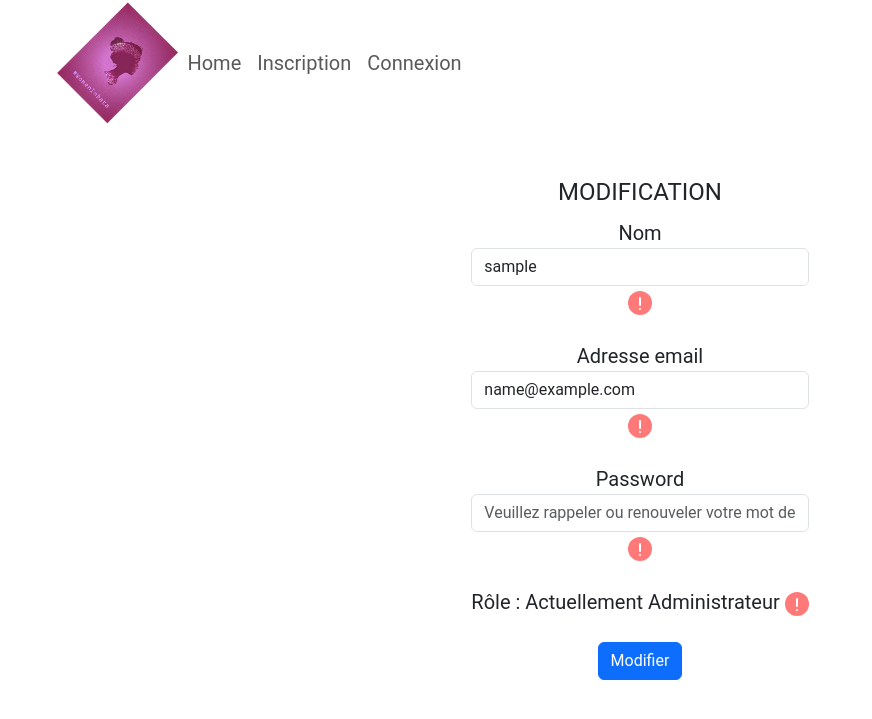
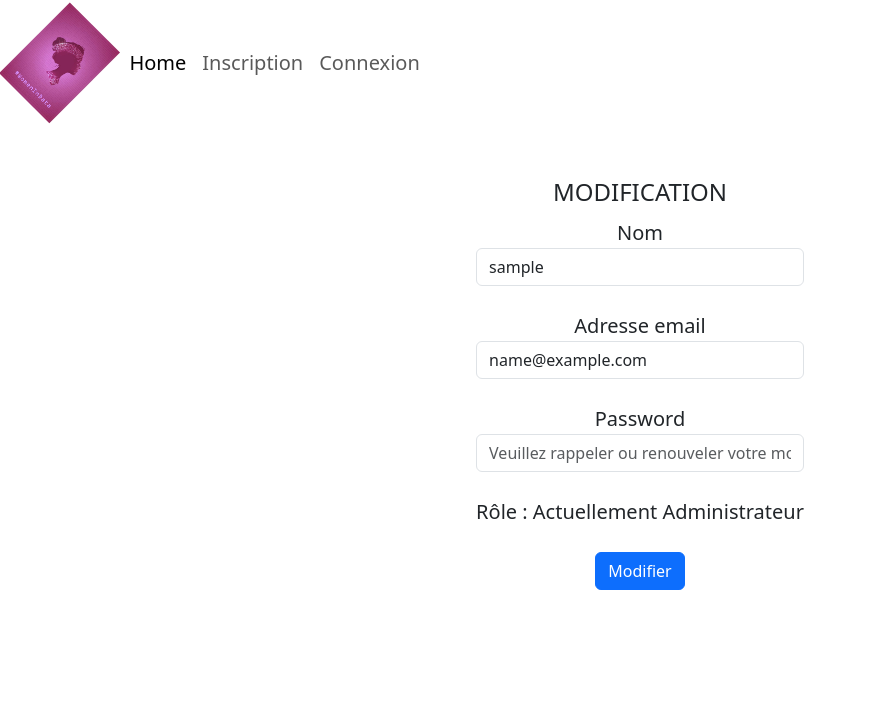
Before and after one commit to SERAOZ/ProjetSemra, a PHP site: template views/admin/formUser.php in a window 1280 px wide. Shown: the top 719 px of the page, without its empty margins (0-872 px from the left). Run offline with PHP 8.4, Linux system fonts and the light colour scheme; the template is opened without the code that fills it: most values are stand-ins (such as "Sample title", 1, 10 or a date in 2020); some libraries are stand-ins or nearby versions.

Commit message:
last_version

```diff
--- a/public/css/style.css
+++ b/public/css/style.css
@@ -1,13 +1,17 @@
 /* Styles à appliquer si la largeur de l'écran est inférieure à 768px*/
 @media screen and (max-width: 768px) {
     .navbar {
-        background-color: #333; /* Changer la couleur de fond de la barre de navigation sur les petits écrans */
+        background-color:none; /* Changer la couleur de fond de la barre de navigation sur les petits écrans */
     }
     .navbar-nav .nav-item .nav-link {
         display: block; /* Définir les éléments de menu comme des blocs */
-        margin: 150px 0; /* Définir la plage verticale */
+        margin: 0; /* Définir la plage verticale */
     }
 
+}
+.navbar-nav.active{
+  display:flex;
+  flex-direction: column;
 }
 /* Changer la couleur du menu de navigation*/
 .navbar {background-color: transparent;}
@@ -46,8 +50,8 @@ section
     min-height: 20vh; /* Couvrir toute la hauteur de l'écran*/
 }
 h1 {
-    font-size: 36px;
-    color: #333;
+    font-size: 30px;
+    color: #060400;
 }
 
 img
@@ -115,24 +119,24 @@ img:hover
     font-size: 15px;
 }
 
-/* Bouton de connexion */
-.login-button {
-    background-color: gray;
-    color: #fff;
-    padding: 10px 25px;
-    border: none;
-    border-radius: 30px;
-    font-size: 15px;
-    cursor: pointer;
-}
+
 .login-button:hover {
     background-color: #007bff;
+}
+.header-title {
+  transition: color 0.5s ease, transform 0.5s ease;
+  color: #555; /* Başlangıç rengi */
+}
+
+.header-title:hover {
+  color: #fff; /* Farenin üzerine gelindiğinde rengi */
+  transform: scale(1.1); /* Farenin üzerine gelindiğinde metni büyüt */
 }
 
 
 
 body {
-    font-family: "Roboto";
+    font-family: system-ui, -apple-system, BlinkMacSystemFont, 'Segoe UI', Roboto, Oxygen, Ubuntu, Cantarell, 'Open Sans', 'Helvetica Neue', sans-serif;
     background-color:white;
     text-align: center;
     color: none;
@@ -234,25 +238,55 @@ body {
   .iconic_one {
     display: none;
     position: absolute;
-    right: 1.5vw;
-    top: 63px;
-    padding: 10px 10px;
+    right: 10px;
+    top: 62%;
+    transform: translateY(-50%);
+    padding: 0;
   }
 
   .iconic_two {
     display: none;
     position: absolute;
-    right: 1.5vw;
-    top: 21px;
-    padding: 10px 10px;
+    right: 10px;
+    top: 46%;
+    transform: translateY(-50%);
+    padding: 0;
   }
   .iconic_three {
     display: none;
     position: absolute;
-    right: 1.5vw;
-    top: 21px;
-    padding: 10px 10px;
+    right: 10px;
+    top: 46%;
+    transform: translateY(-50%);
+    padding: 0;
   }
+  .iconic_one_formUser {
+    display: none;
+    position: absolute;
+    right: 10px;
+    top: 62%;
+    transform: translateY(-50%);
+    padding: 0;
+}
+
+
+.iconic_two_formUser,
+.iconic_three_formUser,
+.iconic_four_formUser {
+    display: none;
+    position: absolute;
+    right: 10px;
+    top: 50%;
+    transform: translateY(-50%);
+    padding: 0;
+}
+
+
+.form-group {
+  position: relative;
+  margin-bottom:25px;
+}
+
 
   .formData[data-error]::after {
     content: attr(data-error);
--- a/views/admin/formUser.php
+++ b/views/admin/formUser.php
@@ -36,11 +36,11 @@
                                     <!-- Libellé du champ -->
                                     <input type="text" class="form-control form_data" id="username" name="username"  value="<?= $data['user']->username ?>" >
                                     <!-- Champ de formulaire de type texte pour le nom d'utilisateur avec une valeur par défaut -->
-                                    <span class="iconic" id="username_iconic">
+                                    <span class="iconic_one_formUser" id="username_iconic">
                                         <!-- Icône affichée à côté du champ -->
                                         <svg width="24" height="24" xmlns="http://www.w3.org/2000/svg">
                                             <g fill="none" fill-rule="evenodd">
-                                                <circle fill="#FF7979" cx="12" cy="12" r="12" />
+                                                <circle fill="#FF2D2D" cx="12" cy="12" r="12" />
                                                 <rect fill="#FFF" x="11" y="6" width="2" height="9" rx="1" />
                                                 <rect fill="#FFF" x="11" y="17" width="2" height="2" rx="1" />
                                             </g>
@@ -58,11 +58,11 @@
                                     <!-- Champ de formulaire de type texte pour l'adresse email avec une valeur par défaut -->
                                     <span id="email_error" class="text-danger"></span>
                                     <!-- Message d'erreur affiché en cas d'erreur -->
-                                    <span class="iconic" id="email_iconic">
+                                    <span class="iconic_two_formUser" id="email_iconic">
                                         <!-- Icône affichée à côté du champ -->
                                         <svg width="24" height="24" xmlns="http://www.w3.org/2000/svg">
                                             <g fill="none" fill-rule="evenodd">
-                                                <circle fill="#FF7979" cx="12" cy="12" r="12" />
+                                                <circle fill="#FF2D2D" cx="12" cy="12" r="12" />
                                                 <rect fill="#FFF" x="11" y="6" width="2" height="9" rx="1" />
                                                 <rect fill="#FFF" x="11" y="17" width="2" height="2" rx="1" />
                                             </g>
@@ -76,11 +76,11 @@
                                     <!-- Libellé du champ -->
                                     <input type="password" class="form-control form_data" id="password" name="password" placeholder="Veuillez rappeler ou renouveler votre mot de passe" >
                                     <!-- Champ de formulaire de type mot de passe -->
-                                    <span class="iconic" id="password_iconic">
+                                    <span class="iconic_three_formUser" id="password_iconic">
                                         <!-- Icône affichée à côté du champ -->
                                         <svg width="24" height="24" xmlns="http://www.w3.org/2000/svg">
                                             <g fill="none" fill-rule="evenodd">
-                                                <circle fill="#FF7979" cx="12" cy="12" r="12" />
+                                                <circle fill="#FF2D2D" cx="12" cy="12" r="12" />
                                                 <rect fill="#FFF" x="11" y="6" width="2" height="9" rx="1" />
                                                 <rect fill="#FFF" x="11" y="17" width="2" height="2" rx="1" />
                                             </g>
@@ -105,11 +105,11 @@
                                     </select>';}else{echo '<input type="hidden" name="is_admin" class="form_data" value="0" />';}
                                     ?>
                                     <!-- Sélection du rôle actuel de l'utilisateur avec un champ de sélection déroulante -->
-                                    <span class="iconic" id="is_admin_iconic">
+                                    <span class="iconic_four_formUser" id="is_admin_iconic">
                                         <!-- Icône affichée à côté du champ -->
                                         <svg width="24" height="24" xmlns="http://www.w3.org/2000/svg">
                                             <g fill="none" fill-rule="evenodd">
-                                                <circle fill="#FF7979" cx="12" cy="12" r="12" />
+                                                <circle fill="#FF2D2D" cx="12" cy="12" r="12" />
                                                 <rect fill="#FFF" x="11" y="6" width="2" height="9" rx="1" />
                                                 <rect fill="#FFF" x="11" y="17" width="2" height="2" rx="1" />
                                             </g>
--- a/views/includes/footer.php
+++ b/views/includes/footer.php
@@ -1,8 +1,6 @@
 <footer>
     <!-- Section pour afficher le nom de l'auteur -->
-    <section>
-        <h1>Semra ÖZTÜRK</h1>
-    </section>
+
     <!-- Conteneur pour le texte de copyright -->
     <div class="container">
         <!-- Texte de copyright avec l'année actuelle (utilisation de PHP pour obtenir l'année actuelle) -->
--- a/views/includes/head.php
+++ b/views/includes/head.php
@@ -8,10 +8,12 @@
     <!-- jQuery library (Bibliothèque jQuery) -->
     <script src="https://code.jquery.com/jquery-3.3.1.slim.min.js"></script>
 
-    <!-- Bootstrap CSS (Styles Bootstrap) -->
+
+    <!-- Bootstrap CSS -->
     <link href="https://cdn.jsdelivr.net/npm/bootstrap@5.3.2/dist/css/bootstrap.min.css" rel="stylesheet">
 
-    <script src="https://cdn.jsdelivr.net/npm/bootstrap@5.3.2/dist/js/bootstrap.min.js"></script>
+    <!-- Bootstrap Bundle JS (Popper.js dahil) -->
+    <script src="https://cdn.jsdelivr.net/npm/bootstrap@5.3.2/dist/js/bootstrap.bundle.min.js"></script>
 
     <!-- Feuille de style CSS personnalisée (votre propre style CSS) -->
     <link rel="stylesheet" href="<?php echo WWW_ROOT; ?>public/css/style.css">
--- a/views/includes/header.php
+++ b/views/includes/header.php
@@ -1,23 +1,24 @@
 <header>
     <!-- Barre de navigation Bootstrap -->
     <nav class="navbar navbar-expand-lg navbar-light">
-        <div class="container">
+        <div class="container-fluid">
             <!-- Logo de la marque ou de la page -->
             <a class="navbar-brand" href="#">
                 <img src="<?php echo WWW_ROOT; ?>public/img/womenInData.jpg" alt="Web Logo">
             </a>
 
             <!-- Bouton de basculement pour les petits écrans -->
-            <button class="navbar-toggler" type="button" data-toggle="collapse" data-target="#navbarNav" aria-controls="navbarNav" aria-expanded="false" aria-label="Toggle navigation">
-                <span class="navbar-toggler-icon"></span>
+            <!--<button class="navbar-toggler" type="button" data-toggle="collapse" data-target="#navbarNav" aria-controls="navbarNav" aria-expanded="false" aria-label="Toggle navigation"> -->
+            <button class="navbar-toggler" type="button" data-bs-toggle="collapse" data-bs-target="#navbarNav" aria-controls="navbarNav" aria-expanded="false" aria-label="Toggle navigation">
+            <span class="navbar-toggler-icon"></span>
             </button>
 
             <!-- Contenu de la barre de navigation -->
             <div class="collapse navbar-collapse" id="navbarNav">
-                <ul class="navbar-nav ml-auto">
+                <ul class="navbar-nav">
                     <!-- Lien vers la page d'accueil (visible uniquement sur les petits écrans) -->
-                    <li class="nav-item hidden-on-small-screen">
-                        <a class="nav-link" href="<?php echo WWW_ROOT; ?>">Home</a>
+                    <li class="nav-item ">
+                        <a class="nav-link active" href="<?php echo WWW_ROOT; ?>">Home</a>
                     </li>
                     <li class="nav-item hidden-on-small-screen">
                     <?php
@@ -30,12 +31,13 @@
                         echo '<li class="nav-item">';
                         echo '<a href="'.WWW_ROOT.'users/logout" class="nav-link">Déconnexion</a></li>';
                         echo '<li class="nav-item ms-5 ps-5"><span class="nav-link">'.$_SESSION['username'].', vous êtes connecté(e) comme Administrateur.</span></li>';
+
                     } else if(isset($_SESSION['user_id']) && $_SESSION['is_admin']== 0){
                         // Si l'utilisateur est un membre inscrit
                         echo '<li class="nav-item">';
                         echo '<a href="'.WWW_ROOT.'users/oneUser/'.$_SESSION['user_id'].'" class="nav-link">Profil</a></li>';
                         echo '<a href="'.WWW_ROOT.'users/logout" class="nav-link">Déconnexion</a></li>';
-                        echo '<li class="nav-item ms-5 ps-5"><span class="nav-link">'.$_SESSION['username'].', vous êtes connecté(e) comme membre.</span></li>';
+                        echo '<li class="nav-item ms-5 ps-5"><span class="nav-link">'.$_SESSION['username'].', vous êtes connecté(e) comme Membre.</span></li>';
                     } else {
                         // Si l'utilisateur n'est pas connecté
                         echo '<li class="nav-item mr-3">
```
